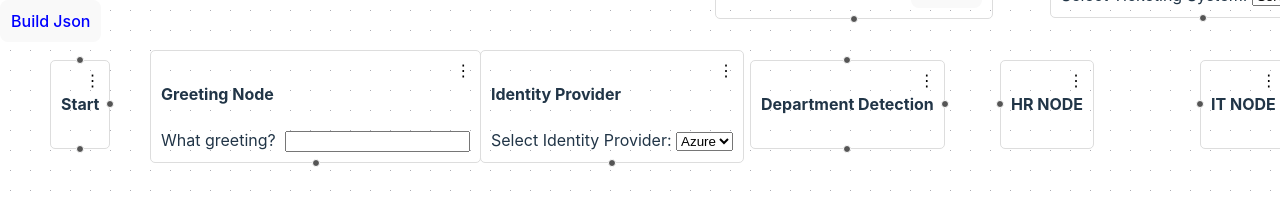
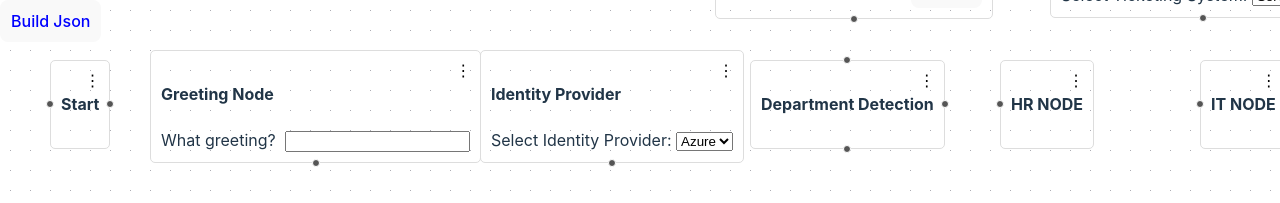
Before and after one commit to BhuvanNetAnalytiks/ChatBot_ReactFlow, a React (Vite) app: page / in a window 1280 px wide. Shown: the top 203 px of the page. Built offline with nearby package versions, Linux system fonts and the light colour scheme.

Commit message:
Modified Handles of start

```diff
--- a/src/assets/nodes/start.jsx
+++ b/src/assets/nodes/start.jsx
@@ -7,18 +7,13 @@ const StartNode = ({ data }) => {
             <h4>Start</h4>
             <NodeOptions id={data.id} onOptions={data.onOptions} />
             <Handle
-                type="target" // This handle is for incoming connections
-                position={Position.Top} // Position the handle at the top of the node
-                style={{ background: '#555' }} // Customize the handle style
-            />
-            <Handle
-                type="target" // This handle is for incoming connections
+                type="source" // This handle is for incoming connections
                 position={Position.Right} // Position the handle at the top of the node
                 style={{ background: '#555' }} // Customize the handle style
             />
             <Handle
                 type="target" // This handle is for incoming connections
-                position={Position.Bottom} // Position the handle at the top of the node
+                position={Position.Left} // Position the handle at the top of the node
                 style={{ background: '#555' }} // Customize the handle style
             />
         </div>
```
